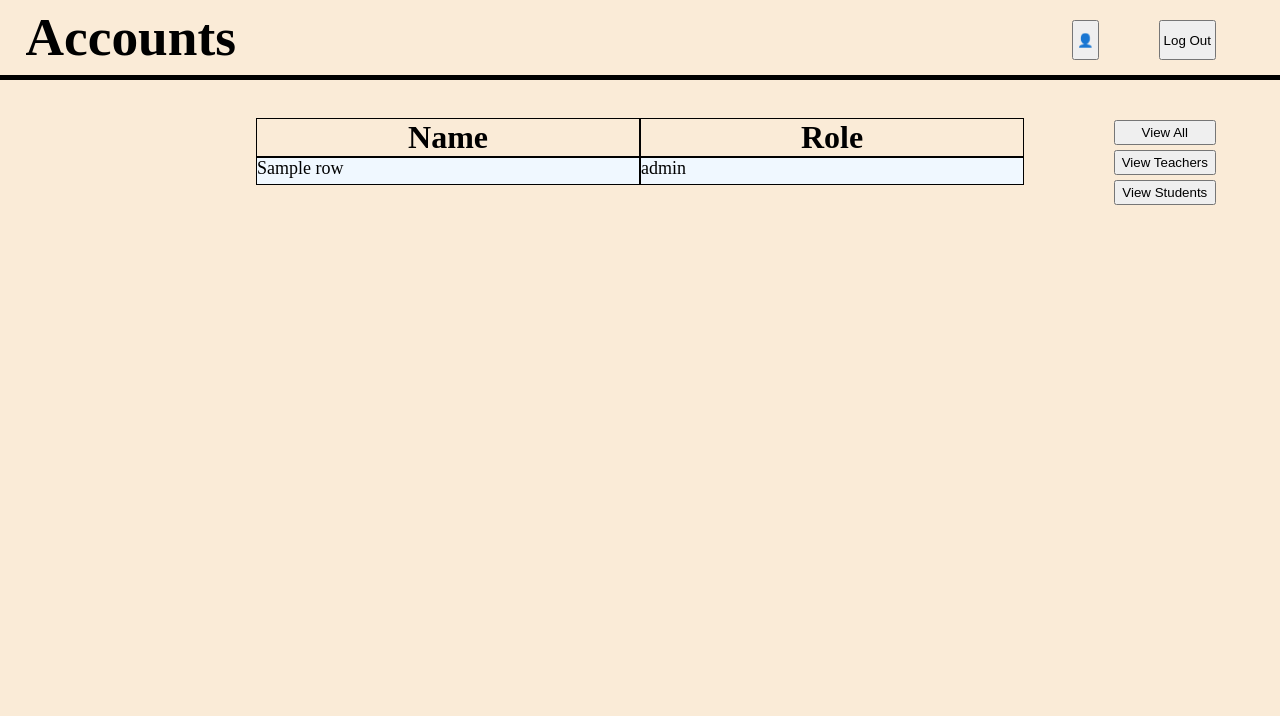
After one commit to rathsamaiden-prog/Exam_Management, a Flask app: template templates/view_accounts.html in a window 1280 px wide. The commit adds this page. Shown: the top 716 px of the page. Run offline with Flask 3, Linux system fonts and the light colour scheme; the template is opened without the code that fills it: most values are stand-ins (such as "Sample title", 1, 10 or a date in 2020).

Commit message:
viewing accounts functional

```diff
--- a/exam_testing.sql
+++ b/exam_testing.sql
@@ -57,4 +57,4 @@ select * from question;
 select * from submission;
 select * from test;
 
-DELETE from submission where submission_id = 12;
+SELECT role, name FROM account;
--- a/main.py
+++ b/main.py
@@ -86,7 +86,9 @@ def teacher_page():
                                     'JOIN account a ON t.created_by = a.acc_id ' \
                                     'LEFT JOIN question q ON t.test_id = q.test_id ' \
                                     'GROUP BY t.test_id, t.title, a.name;'))
-    return render_template('teacher_main.html', test_page_tb=test_page_tb, user_id=user_id)
+    num_attempts_tb = conn.execute(text('SELECT count(*) FROM submission GROUP BY test_id;'))
+    attempts = [row[0] for row in num_attempts_tb]
+    return render_template('teacher_main.html', test_page_tb=test_page_tb, user_id=user_id, attempts=attempts)
 
 @app.route('/edit_test_page/<int:test_id>', methods=['POST'])
 def edit_test_page(test_id):
@@ -170,7 +172,21 @@ def submit_test(test_id):
 # ----------- SHARED FUNCS ---------------
 @app.route('/view_accounts', methods=['POST'])
 def view_accounts():
-    return
+    user_id = session.get('user_id')
+    accounts_tb = conn.execute(text('SELECT role, name FROM account;'))
+    return render_template('view_accounts.html', accounts_tb=accounts_tb, user_id=user_id)
+
+@app.route('/view_accounts_students', methods=['POST'])
+def view_accounts_students():
+    user_id = session.get('user_id')
+    accounts_tb = conn.execute(text('SELECT role, name FROM account WHERE role = "student";'))
+    return render_template('view_accounts.html', accounts_tb=accounts_tb, user_id=user_id)
+
+@app.route('/view_accounts_teachers', methods=['POST'])
+def view_accounts_teachers():
+    user_id = session.get('user_id')
+    accounts_tb = conn.execute(text('SELECT role, name FROM account WHERE role = "teacher";'))
+    return render_template('view_accounts.html', accounts_tb=accounts_tb, user_id=user_id)
 
 @app.route('/log_out', methods=['POST'])
 def log_out():
@@ -179,5 +195,6 @@ def log_out():
     return redirect('/sign_up')
 
 
+
 if __name__ == '__main__':
     app.run(debug=True)
--- a/static/styles/main-style.css
+++ b/static/styles/main-style.css
@@ -20,7 +20,7 @@ body{
     font-size: 40pt;
     border-bottom: solid 5px black;
 }
-/* TEST_TABLE */
+/* SHARED FORMAT */
 #test_table{
     display: flex;
     flex-direction: column;
@@ -56,26 +56,8 @@ body{
     top: 15%;
     right: 3%;
 }
-#create_form_cont input{
-    font-size: 15pt;
-    height: 5vh;
-    width: 5vh;
-}
-#edit{
-    border-right: 1px solid black;
-}
-#delete{
-    border-left: 1px solid black;
-}
 .name{
     text-align: right;
-}
-#take_test{
-    width: fit-content;
-    margin-left: 3vh;
-}
-.student_cmds{
-    padding: 3px;
 }
 #account_cont{
     display: flex;
@@ -93,3 +75,70 @@ body{
     height: 5vh;
     padding: 1px 3px;
 }
+/* TEACHER PAGE */
+#create_form_cont input{
+    font-size: 15pt;
+    height: 5vh;
+    width: 5vh;
+}
+#edit{
+    border-right: 1px solid black;
+}
+#delete{
+    border-left: 1px solid black;
+}
+/* STUDENT PAGE */
+#take_test{
+    width: fit-content;
+    margin-left: 3vh;
+}
+.student_cmds{
+    padding: 3px;
+}
+/* ACCOUNTS PAGE */
+#account_table{
+    display: flex;
+    flex-direction: column;
+    width: 60%;
+    height: 70vh;
+    overflow-y: scroll;
+}
+#account_title{
+    display: flex;
+    width: 60%;
+    height: 5%;
+    margin-top: 3%;
+}
+.account_cont{
+    display: flex;
+    width: 100%;
+    height: 5%;
+}
+.account_info{
+    width: 50%;
+    font-size: large;
+    border: 1px solid black;
+}
+.even{
+    background-color: aliceblue;
+}
+.odd{
+    background-color: bisque;
+}
+.account_titles{
+    font-size: xx-large;
+    text-align: center;
+}
+#filter{
+    position: absolute;
+    top: 15%;
+    right: 5%;
+    width: 8%;
+}
+#filter form{
+    margin-bottom: 5px;
+}
+#filter form input{
+    padding: 3px 5px;
+    width: 100%;
+}
--- a/templates/student_main.html
+++ b/templates/student_main.html
@@ -8,7 +8,7 @@
 </head>
 <body>
     <div id="account_cont">
-        <form action="" method="POST">
+        <form action="/view_accounts" method="POST">
             <input type="submit" name="accounts" value="&#x1F464" id="accounts">
         </form>
         <form action="/log_out" method="POST">
--- a/templates/teacher_main.html
+++ b/templates/teacher_main.html
@@ -8,10 +8,10 @@
 </head>
 <body>
     <div id="account_cont">
-        <form action="" method="POST">
+        <form action="/view_accounts" method="POST">
             <input type="submit" name="accounts" value="&#x1F464" id="accounts">
         </form>
-        <form action="" method="POST">
+        <form action="/log_out" method="POST">
             <input type="submit" name="log_out" value="Log Out" id="log_out">
         </form>
     </div>
@@ -23,7 +23,7 @@
         {% for row in test_page_tb %}
             <div class="test_cont">
                 <p>{{ row.title }}</p>
-                <p>{{ row.question_count }} Q's</p>
+                <p>{{ attempts[loop.index0] }} attempts</p>
                 <p class="name">{{ row.creator_name }}</p>
                 {% if row.acc_id == user_id %}
                     <div class="test_form_cont">
--- /dev/null
+++ b/templates/view_accounts.html
@@ -0,0 +1,49 @@
+<!DOCTYPE html>
+<html lang="en">
+<head>
+    <meta charset="UTF-8">
+    <meta name="viewport" content="width=device-width, initial-scale=1.0">
+    <link rel="stylesheet" href="../static/styles/main-style.css">
+    <title>Document</title>
+</head>
+<body>
+    <div id="account_cont">
+        {% if user_id == 'student' %}
+            <form action="/student_page" method="POST">
+                <input type="submit" name="accounts" value="&#x1F464" id="accounts">
+            </form>
+        {% else %}
+            <form action="/teacher_page" method="POST">
+                <input type="submit" name="accounts" value="&#x1F464" id="accounts">
+            </form>
+        {% endif %}
+        <form action="/log_out" method="POST">
+            <input type="submit" name="log_out" value="Log Out" id="log_out">
+        </form>
+    </div>
+    <h1 id="title">Accounts</h1>
+    <div id="filter">
+        <form action="/view_accounts" method="POST" id="t_filter_cont">
+            <input type="submit" name="create" value="View All">
+        </form>
+        <form action="/view_accounts_teachers" method="POST" id="t_filter_cont">
+            <input type="submit" name="create" value="View Teachers">
+        </form>
+        <form action="/view_accounts_students" method="POST" id="s_filter_cont">
+            <input type="submit" name="create" value="View Students">
+        </form>
+    </div>
+    <div id="account_title">
+        <h2 class="account_info account_titles">Name</h2>
+        <h2 class="account_info account_titles">Role</h2>
+    </div>
+    <div id="account_table">
+        {% for row in accounts_tb %}
+            <div class="account_cont {% if loop.index0 is even %}even{% else %}odd{% endif %}">
+                <p class="account_info">{{ row.name }}</p>
+                <p class="account_info">{{ row.role }}</p>
+            </div>
+        {% endfor %}
+    </div>
+</body>
+</html>
```
